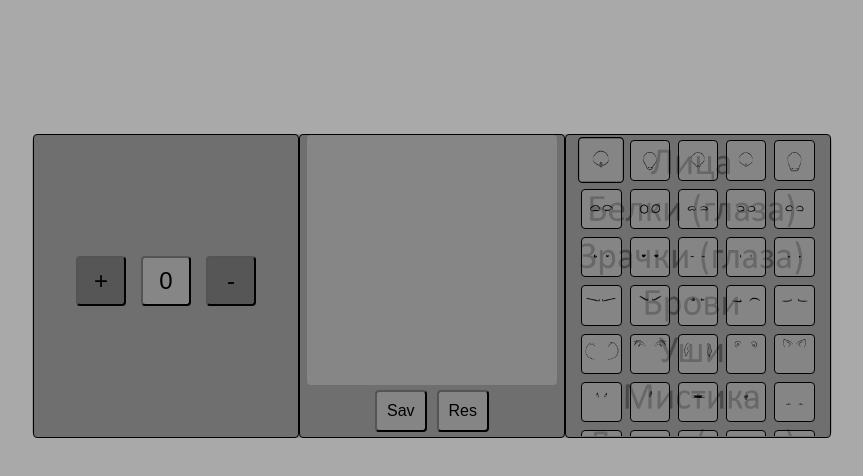
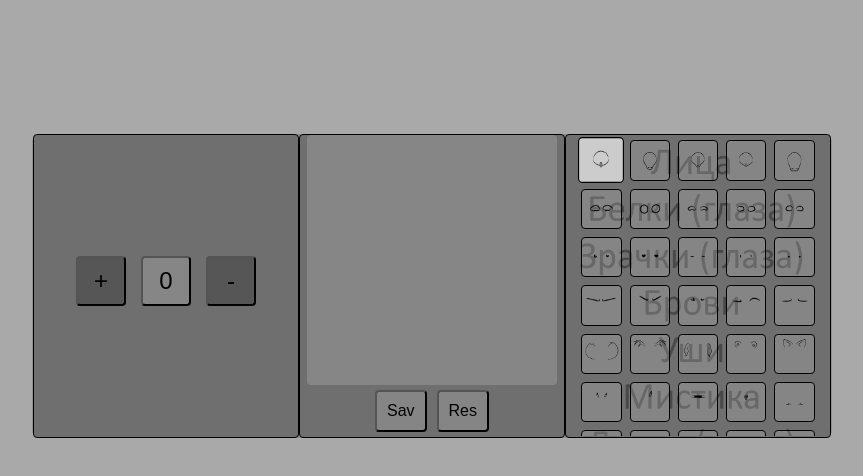
Before and after one commit to LinkWHorter/Tabbed-Names, a plain HTML site: page index.html in a window 1280 px wide. In both pictures the pointer is over the picture 809 px from the left and 160 px from the top of the page. Shown: the whole page, without its empty margins (208-1071 px from the left). Drawn offline with nearby package versions, Linux system fonts and the light colour scheme.

Commit message:
[Uwerppod 4.330403] Oshino-meme ;D

```diff
--- a/style.css
+++ b/style.css
@@ -264,6 +264,7 @@ body {
 
 #thumbnails img:hover {
     transform: scale(1.15);
+    background-color: rgba(225, 225, 225, 0.821325);
 }
 
 /* Новые стили для добавленных элементов */
```
